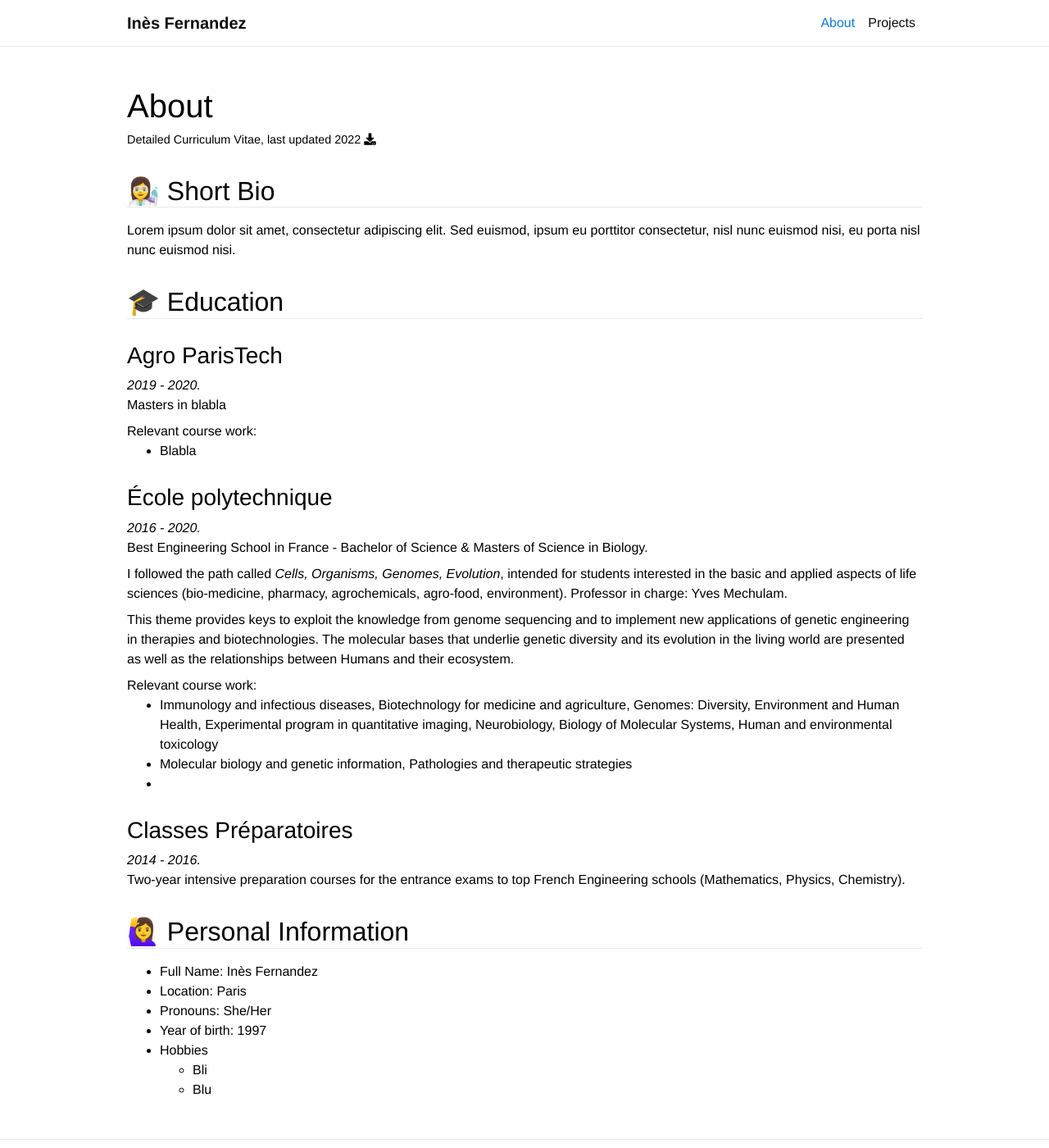
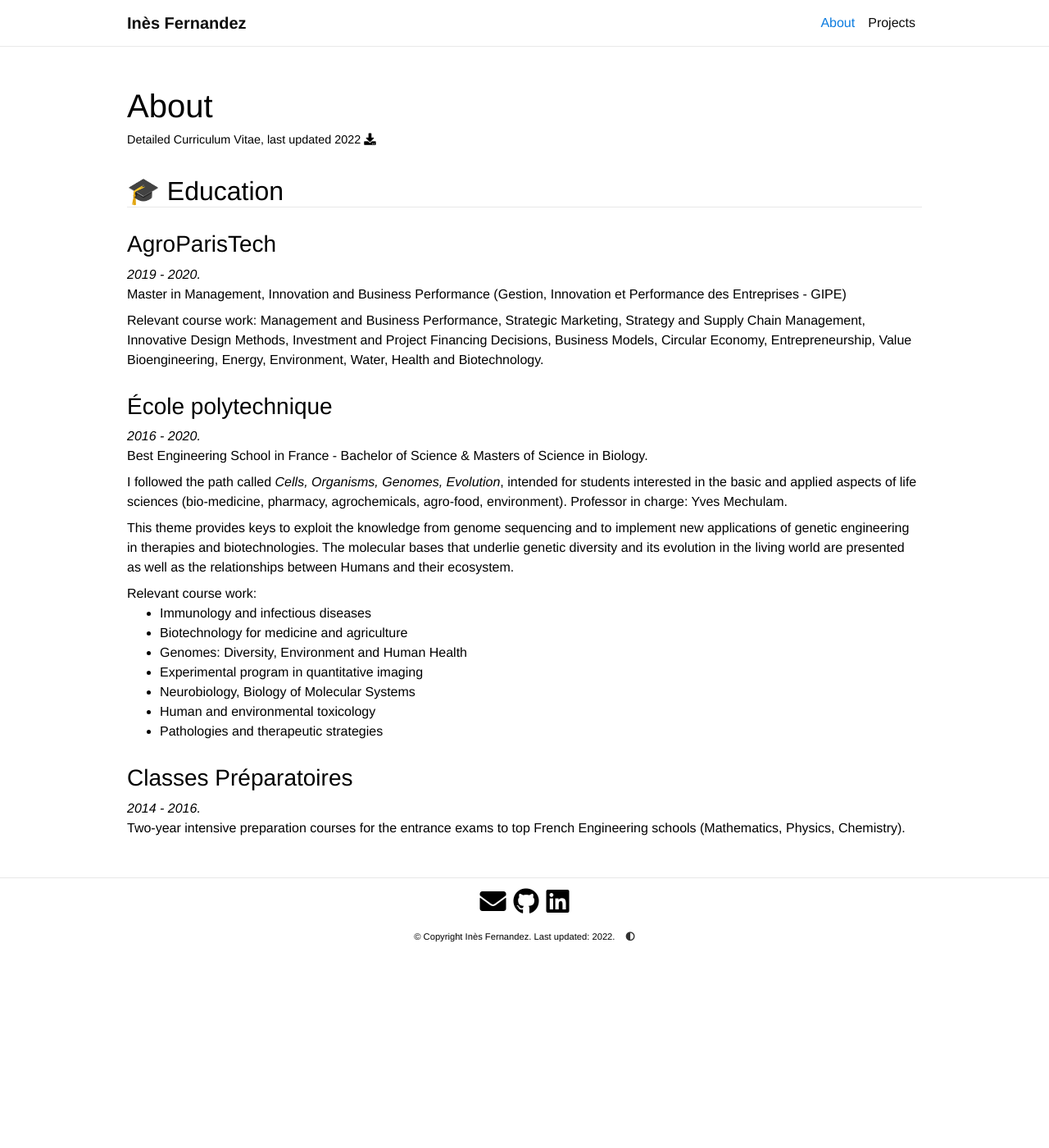
Before and after one commit to inesfdz/inesfdz.github.io, a Jekyll site: the page built from _pages/about.md, in a window 1280 px wide and 1400 px high. Shown: the whole window at 82% size. Built offline with Jekyll 4.4.1, drawn with Linux system fonts in a browser that asks for light colours; nearby versions of some CDN libraries; a style sheet for code colours, icons or effects is not loaded.

Commit message:
Update about.md

```diff
--- a/_pages/about.md
+++ b/_pages/about.md
@@ -7,18 +7,13 @@ nav: true
 ---
 
 
-## 👩‍🔬 Short Bio
-
-Lorem ipsum dolor sit amet, consectetur adipiscing elit. Sed euismod, ipsum eu porttitor consectetur, nisl nunc euismod nisi, eu porta nisl nunc euismod nisi.
-
 ## 🎓 Education
 
-### Agro ParisTech
+### AgroParisTech
 *2019 - 2020.* \\
-Masters in blabla
+Master in Management, Innovation and Business Performance (Gestion, Innovation et Performance des Entreprises - GIPE)
 
-Relevant course work:
-- Blabla
+Relevant course work: Management and Business Performance, Strategic Marketing, Strategy and Supply Chain Management, Innovative Design Methods, Investment and Project Financing Decisions, Business Models, Circular Economy, Entrepreneurship, Value Bioengineering, Energy, Environment, Water, Health and Biotechnology.
 
 
 ### École polytechnique
@@ -31,21 +26,14 @@ This theme provides keys to exploit the knowledge from genome sequencing and to
 The molecular bases that underlie genetic diversity and its evolution in the living world are presented as well as the relationships between Humans and their ecosystem.
 
 Relevant course work:
-- Immunology and infectious diseases, Biotechnology for medicine and agriculture, Genomes: Diversity, Environment and Human Health, Experimental program in quantitative imaging, Neurobiology, Biology of Molecular Systems, Human and environmental toxicology
-- Molecular biology and genetic information, Pathologies and therapeutic strategies
--
+- [Immunology and infectious diseases](https://synapses.polytechnique.fr/catalogue/2019-2020/ue/797/BIO551-immunologie-et-agents-infectieux?from=P380)
+- [Biotechnology for medicine and agriculture](https://synapses.polytechnique.fr/catalogue/2021-2022/ue/533/BIO553-biotechnologies-pour-la-medecine-et-l-agriculture?from=D1)
+- [Genomes: Diversity, Environment and Human Health](https://synapses.polytechnique.fr/catalogue/2021-2022/ue/768/BIO556-genomes-diversite-environnement-et-sante-humaine?from=D1)
+- [Experimental program in quantitative imaging](https://synapses.polytechnique.fr/catalogue/2020-2021/ue/455/BIO571B-travaux-experimentaux-en-imagerie-quantitative?from=D51)
+- [Neurobiology, Biology of Molecular Systems](https://synapses.polytechnique.fr/catalogue/2018-2019/ue/612/BIO561-neurosciences-integratives?from=D1)
+- [Human and environmental toxicology](https://synapses.polytechnique.fr/catalogue/2019-2020/ue/561/BIO582-toxicologie-humaine-et-environnementale?from=D23)
+- [Pathologies and therapeutic strategies](https://synapses.polytechnique.fr/catalogue/2021-2022/ue/210/BIO432-pathologies-et-strategies-therapeutiques?from=D1)
 
 ### Classes Préparatoires
 *2014 - 2016.*\\
 Two-year intensive preparation courses for the entrance exams to top French Engineering schools (Mathematics, Physics, Chemistry).
-
-
-## 🙋‍♀️ Personal Information
-
-- Full Name: Inès Fernandez
-- Location: Paris
-- Pronouns: She/Her
-- Year of birth: 1997
-- Hobbies
-    - Bli
-    - Blu
```
